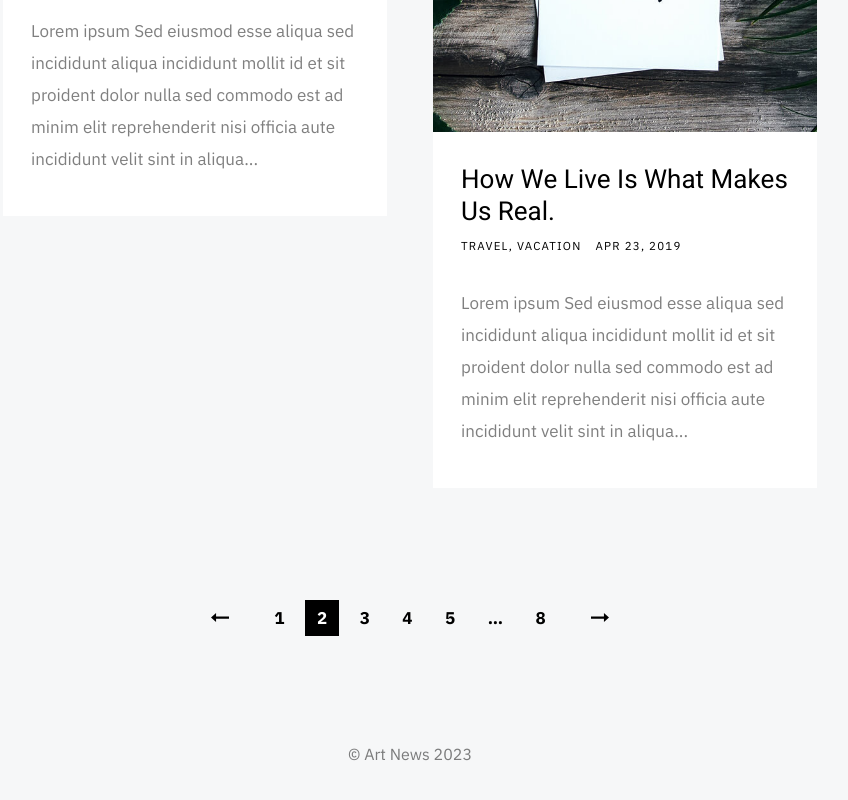
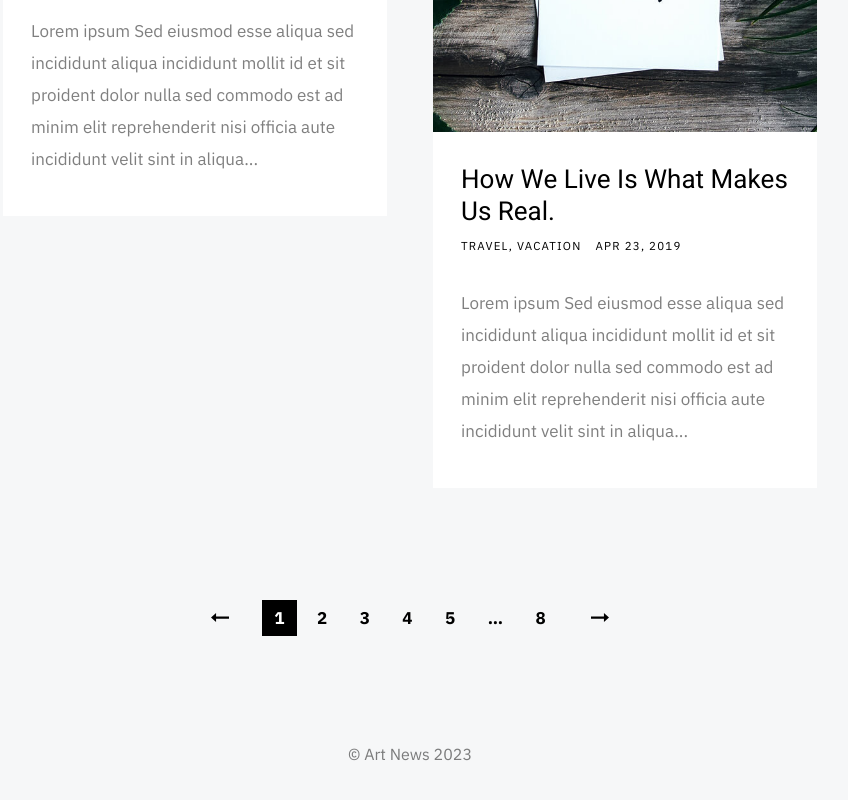
Before and after one commit to romaeee/1846503, a plain HTML site: page index.html in a window 1280 px wide. Shown: the part 5933-6733 px from the top of the page, without its empty margins (340-1188 px from the left). Drawn offline with Linux system fonts and the light colour scheme.

Commit message:
Update index.html

```diff
--- a/index.html
+++ b/index.html
@@ -637,8 +637,8 @@
                     <nav class="pgn">
                         <ul>
                             <li><a class="pgn__prev" href="#0">Prev</a></li>
-                            <li><a class="pgn__num" href="#0">1</a></li>
-                            <li><span class="pgn__num current">2</span></li>
+                            <li><a class="pgn__num current">1</a></li>
+                            <li><span class="pgn__num" href="#0">2</span></li>
                             <li><a class="pgn__num" href="#0">3</a></li>
                             <li><a class="pgn__num" href="#0">4</a></li>
                             <li><a class="pgn__num" href="#0">5</a></li>
```
